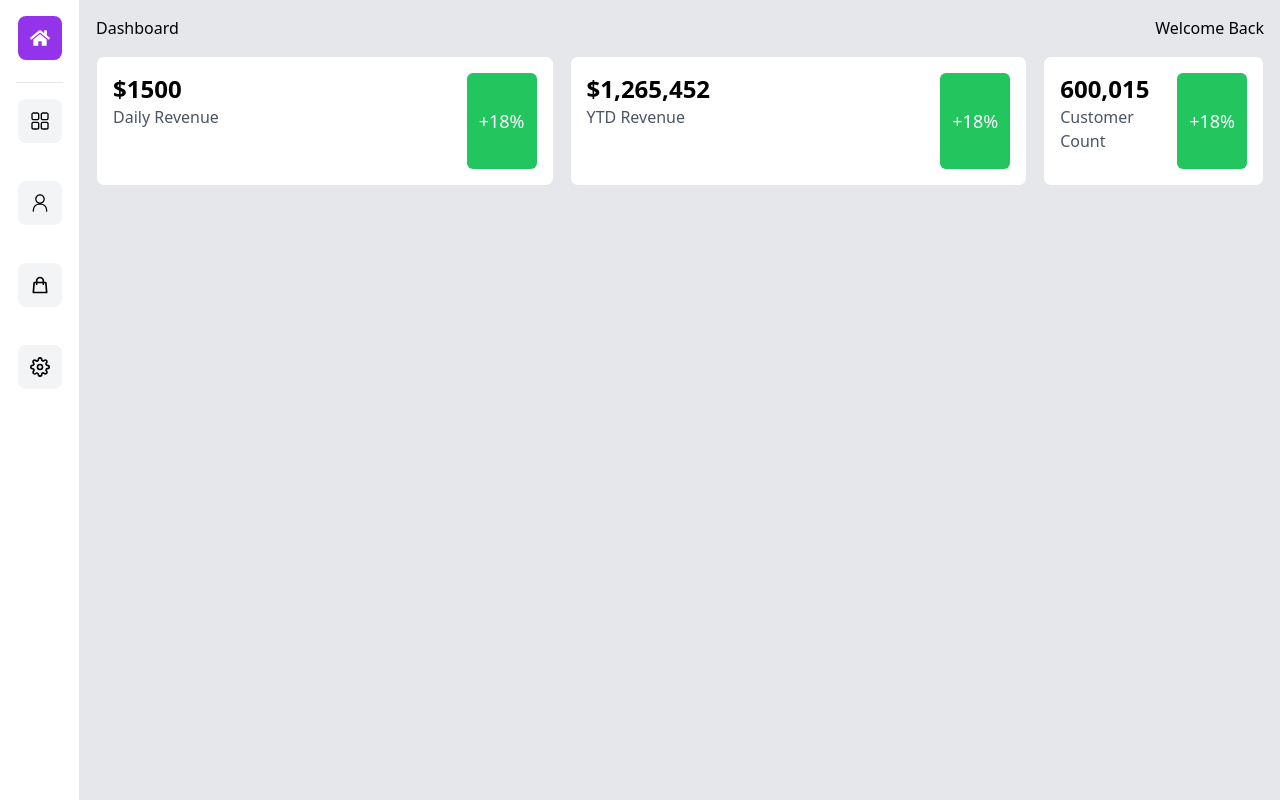
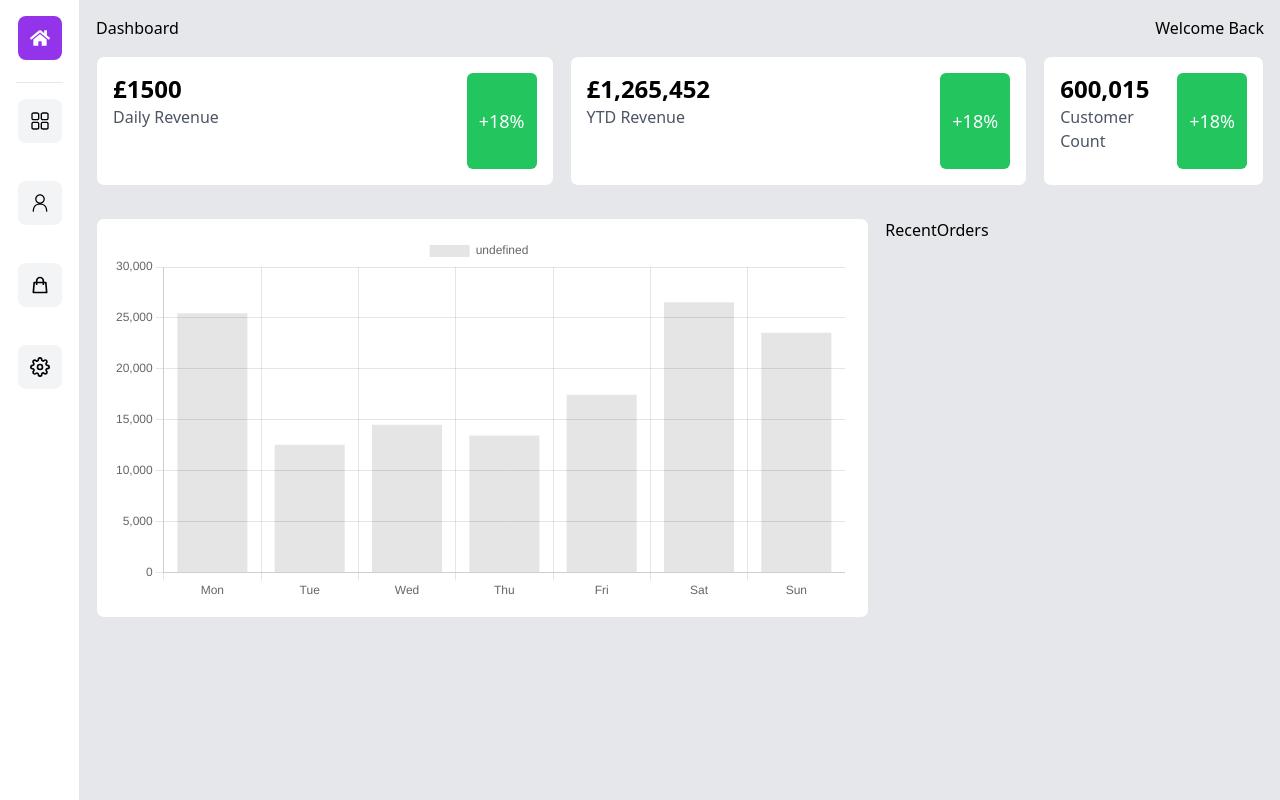
Before and after one commit to Robel-Belihu/dashboard-next, a Next.js app: page / in a window 1280 px wide. Built offline with nearby package versions, Linux system fonts and the light colour scheme.

Commit message:
added a barchart through react-chart

```diff
--- /dev/null
+++ b/components/BarChart.jsx
@@ -0,0 +1,49 @@
+import { Bar } from "react-chartjs-2";
+import {
+  Chart as ChartJS,
+  CategoryScale,
+  LinearScale,
+  BarElement,
+  Title,
+  Tooltip,
+  Legend,
+} from "chart.js";
+import { useEffect, useState } from "react";
+ChartJS.register(
+  CategoryScale,
+  LinearScale,
+  BarElement,
+  Title,
+  Tooltip,
+  Legend
+);
+
+const BarChart = () => {
+  const [chartData, setChartData] = useState({
+    datasets: [],
+  });
+  const [chartOptions, setChartOptions] = useState({});
+
+  useEffect(() => {
+    setChartData({
+      labels: ["Mon", "Tue", "Wed", "Thu", "Fri", "Sat", "Sun"],
+      datasets: [
+        {
+          labels: "sales £",
+          data: [25457, 12546, 14524, 13458, 17458, 26541, 23541],
+          borderColor: "purple",
+        },
+      ],
+    });
+  }, []);
+
+  return (
+    <>
+      <div className="w-full md:col-span-2 relative ld:h-[70] h-[50vh] m-auto p-4 border rounded-lg bg-white">
+        <Bar data={chartData} options={chartOptions} />
+      </div>
+    </>
+  );
+};
+
+export default BarChart;
--- /dev/null
+++ b/components/RecentOrders.jsx
@@ -0,0 +1,5 @@
+const RecentOrders = () => {
+  return <div>RecentOrders</div>;
+};
+
+export default RecentOrders;
--- a/components/TopCards.jsx
+++ b/components/TopCards.jsx
@@ -3,7 +3,7 @@
     <div className="grid lg:grid-cols-5 gap-4 p-4">
       <div className="lg:col-span-2 col-span-1 bg-white flex justify-between w-full border p-4 rounded-lg">
         <div className="flex flex-col w-full pb-4">
-          <p className="text-2xl font-bold">$1500</p>
+          <p className="text-2xl font-bold">£1500</p>
           <p className="text-gray-600">Daily Revenue</p>
         </div>
         <p className="bg-green-500 flex justify-center items-center rounded-md p-3">
@@ -12,7 +12,7 @@
       </div>
       <div className="lg:col-span-2 col-span-1 bg-white flex justify-between w-full border p-4 rounded-lg">
         <div className="flex flex-col w-full pb-4">
-          <p className="text-2xl font-bold">$1,265,452</p>
+          <p className="text-2xl font-bold">£1,265,452</p>
           <p className="text-gray-600">YTD Revenue</p>
         </div>
         <p className="bg-green-500 flex justify-center items-center rounded-md p-3">
--- a/package.json
+++ b/package.json
@@ -10,9 +10,11 @@
   },
   "dependencies": {
     "autoprefixer": "10.4.14",
+    "chart.js": "^4.3.0",
     "next": "13.4.1",
     "postcss": "8.4.23",
     "react": "18.2.0",
+    "react-chartjs-2": "^5.2.0",
     "react-dom": "18.2.0",
     "react-icons": "^4.8.0",
     "tailwindcss": "3.3.2"
--- a/pages/index.js
+++ b/pages/index.js
@@ -2,6 +2,8 @@
 import Image from "next/image";
 import Header from "@/components/Header";
 import TopCards from "@/components/TopCards";
+import BarChart from "@/components/BarChart";
+import RecentOrders from "@/components/RecentOrders";
 
 const index = () => {
   return (
@@ -14,6 +16,10 @@
       <main className="bg-gray-200 min-h-screen">
         <Header />
         <TopCards />
+        <div className="p-4 grid md:grid-cols-3 grid-cols-1 gap-4">
+          <BarChart />
+          <RecentOrders />
+        </div>
       </main>
     </>
   );
```
Also changed, not shown: 1 other file (tests, documents, lock files or other folders).
